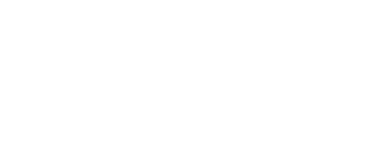
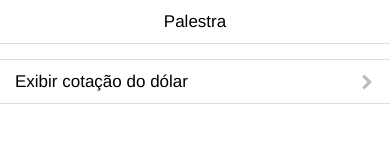
Before and after one commit to Sidalto/palestra, a plain HTML site: page index.html in a window 390 px wide. Drawn offline with Linux system fonts and the light colour scheme; some packages are replaced by stand-ins of ours.

Commit message:
Criando interface da aplicação

```diff
--- a/index.html
+++ b/index.html
@@ -11,6 +11,18 @@
 	<script type="text/javascript" src="js/index.js"></script>
 </head>
 <body>
+	<header class="bar bar-nav">
+		<h1 class="title">Palestra</h1>
+	</header>
+	<div class="content">
+		<ul class="table-view">
+			<li id="dolar" class="table-view-cell">
+				<a class="navigate-right">
+					Exibir cotação do dólar
+				</a>
+			</li>
+		</ul>
 
+	</div>
 </body>
 </html>
```
